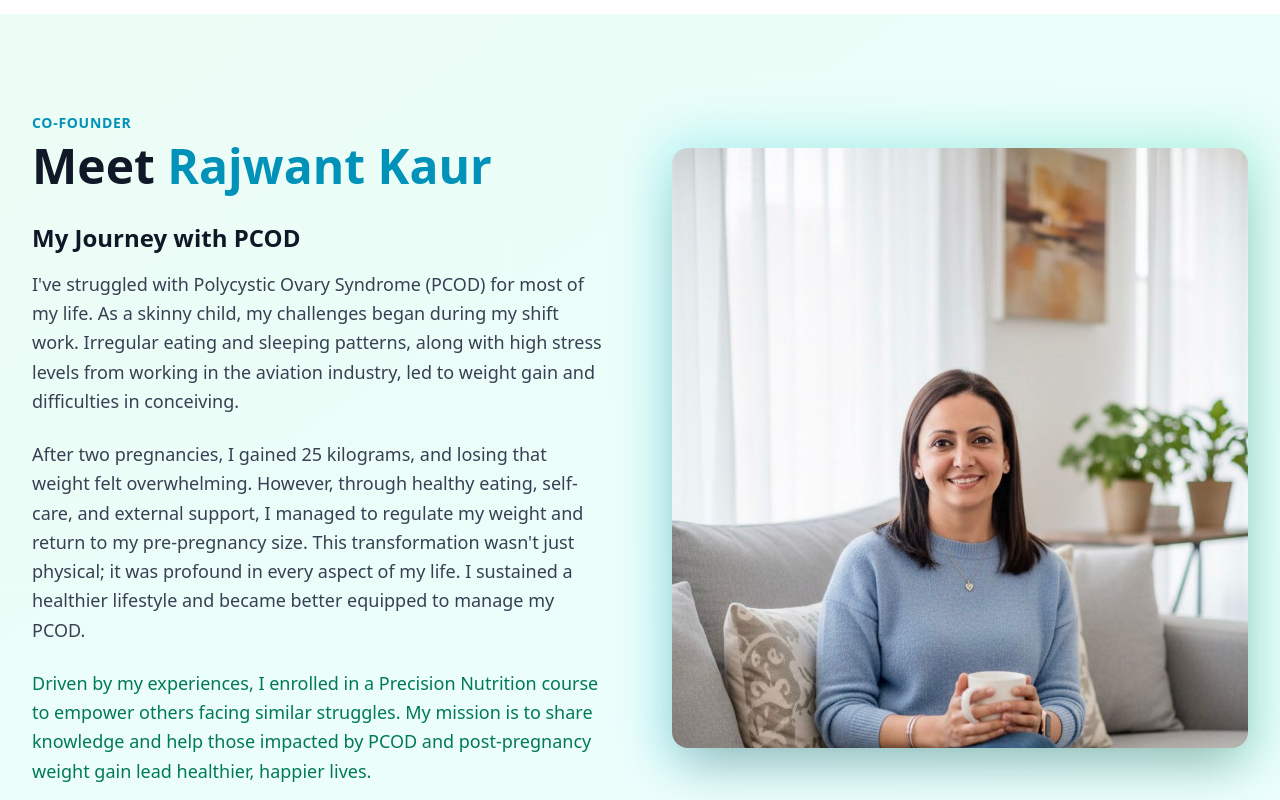
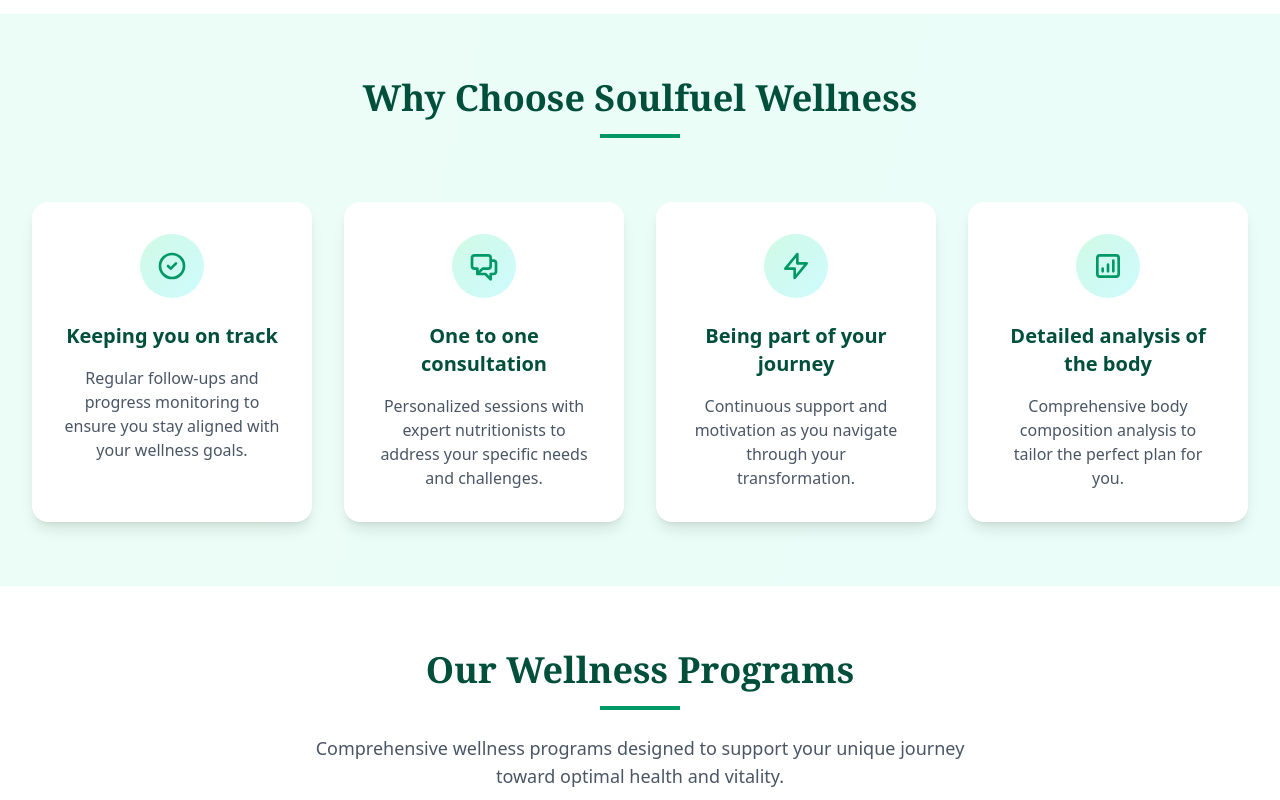
Before and after one commit to AmanMishra0987/nutri, a React (Vite) app: page / in a window 1280 px wide. Shown: the part 1700-2500 px from the top of the page. Built offline with nearby package versions, Linux system fonts and the light colour scheme.

Commit message:
Remove Rajwant Kaur section from Home page

```diff
--- a/src/pages/Home.jsx
+++ b/src/pages/Home.jsx
@@ -359,51 +359,6 @@ function Home() {
                   <div className="text-gray-600 font-medium text-sm white-space: nowrap;">9:00 AM to 6:00 PM (GMT +4)</div>
                 </div>
               </div>
-            </div>
-          </div>
-        </div>
-      </section>
-
-      {/* Rajwant Kaur Section */}
-      <section className="py-24 bg-gradient-to-br from-emerald-50 to-cyan-50">
-        <div className="max-w-7xl mx-auto px-4 sm:px-6 lg:px-8">
-          <div className="grid lg:grid-cols-2 gap-16 items-center">
-            <div className="relative group lg:order-2">
-              <div className="absolute -inset-4 bg-gradient-to-r from-cyan-400 to-emerald-400 rounded-3xl blur-xl opacity-20 group-hover:opacity-30 transition duration-300"></div>
-              <div className="relative rounded-2xl overflow-hidden shadow-2xl">
-                <img
-                  src="/rajsoul.jpeg"
-                  alt="Rajwant Kaur - Co-Founder"
-                  className="w-full h-[600px] object-cover object-top transform group-hover:scale-105 transition duration-500"
-                />
-              </div>
-            </div>
-
-            <div className="space-y-8 lg:order-1">
-              <div>
-                <span className="text-cyan-600 font-semibold text-sm uppercase tracking-wider">Co-Founder</span>
-                <h2 className="text-4xl md:text-5xl font-bold text-gray-900 mt-2 mb-6">
-                  Meet <span className="text-cyan-600">Rajwant Kaur</span>
-                </h2>
-              </div>
-
-              <div className="space-y-6 text-gray-700 text-lg leading-relaxed">
-                <div>
-                  <h3 className="text-2xl font-bold text-gray-900 mb-4 text-emerald-700">
-                    My Journey with PCOD
-                  </h3>
-                  <p>
-                    I've struggled with Polycystic Ovary Syndrome (PCOD) for most of my life. As a skinny child, my challenges began during my shift work. Irregular eating and sleeping patterns, along with high stress levels from working in the aviation industry, led to weight gain and difficulties in conceiving.
-                  </p>
-                </div>
-                <p>
-                  After two pregnancies, I gained 25 kilograms, and losing that weight felt overwhelming. However, through healthy eating, self-care, and external support, I managed to regulate my weight and return to my pre-pregnancy size. This transformation wasn't just physical; it was profound in every aspect of my life. I sustained a healthier lifestyle and became better equipped to manage my PCOD.
-                </p>
-                <p className="font-medium text-emerald-700">
-                  Driven by my experiences, I enrolled in a Precision Nutrition course to empower others facing similar struggles. My mission is to share knowledge and help those impacted by PCOD and post-pregnancy weight gain lead healthier, happier lives.
-                </p>
-              </div>
-
             </div>
           </div>
         </div>
```
